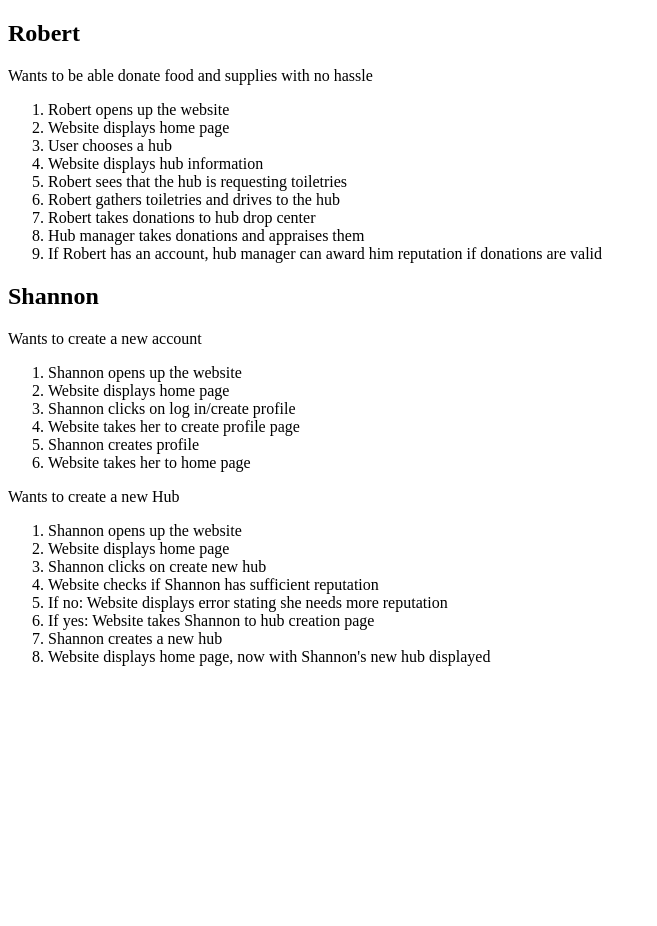
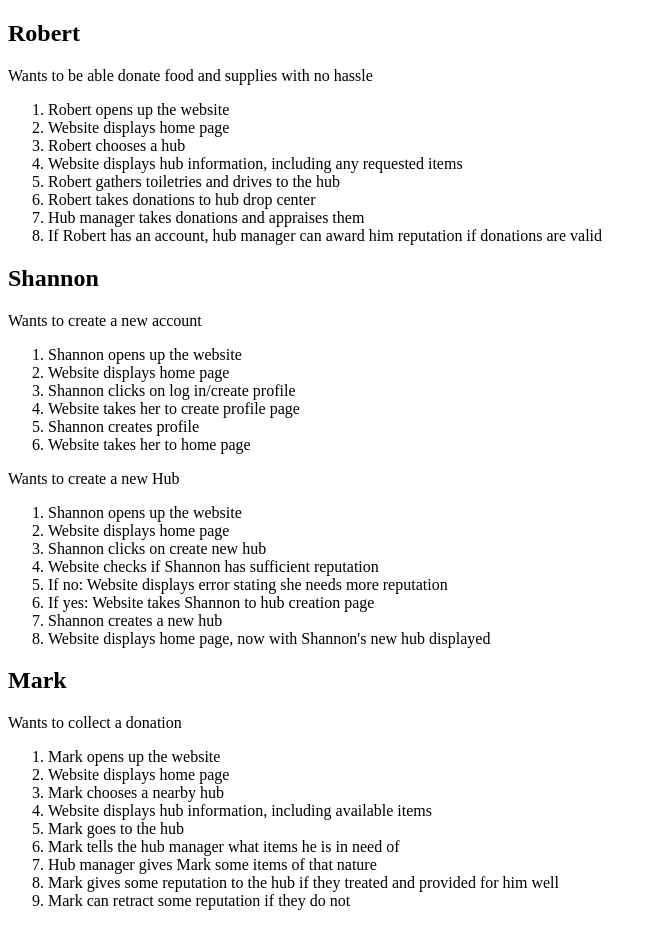
Before and after one commit to Npascetti/kindness, a PHP site: page /use-cases.php in a window 1280 px wide. Shown: the part 170-1096 px from the top of the page, without its empty margins (0-657 px from the left). Before the commit the page ends 836 px from the top, so only its background shows below. Run offline with PHP 8.4, Linux system fonts and the light colour scheme.

Commit message:
Created use case for mark

```diff
--- a/epic/use-cases.php
+++ b/epic/use-cases.php
@@ -24,9 +24,8 @@
 			<ol>
 				<li>Robert opens up the website</li>
 				<li>Website displays home page</li>
-				<li>User chooses a hub</li>
-				<li>Website displays hub information</li>
-				<li>Robert sees that the hub is requesting toiletries</li>
+				<li>Robert chooses a hub</li>
+				<li>Website displays hub information, including any requested items</li>
 				<li>Robert gathers toiletries and drives to the hub</li>
 				<li>Robert takes donations to hub drop center</li>
 				<li>Hub manager takes donations and appraises them</li>
@@ -55,6 +54,20 @@
 				<li>Shannon creates a new hub</li>
 				<li>Website displays home page, now with Shannon's new hub displayed</li>
 			</ol>
+
+			<h2>Mark</h2>
+			<p>Wants to collect a donation</p>
+			<ol>
+				<li>Mark opens up the website</li>
+				<li>Website displays home page</li>
+				<li>Mark chooses a nearby hub</li>
+				<li>Website displays hub information, including available items</li>
+				<li>Mark goes to the hub</li>
+				<li>Mark tells the hub manager what items he is in need of</li>
+				<li>Hub manager gives Mark some items of that nature</li>
+				<li>Mark gives some reputation to the hub if they treated and provided for him well</li>
+				<li>Mark can retract some reputation if they do not</li>
+			</ol>
 		</main>
 	</body>
 </html>
```
